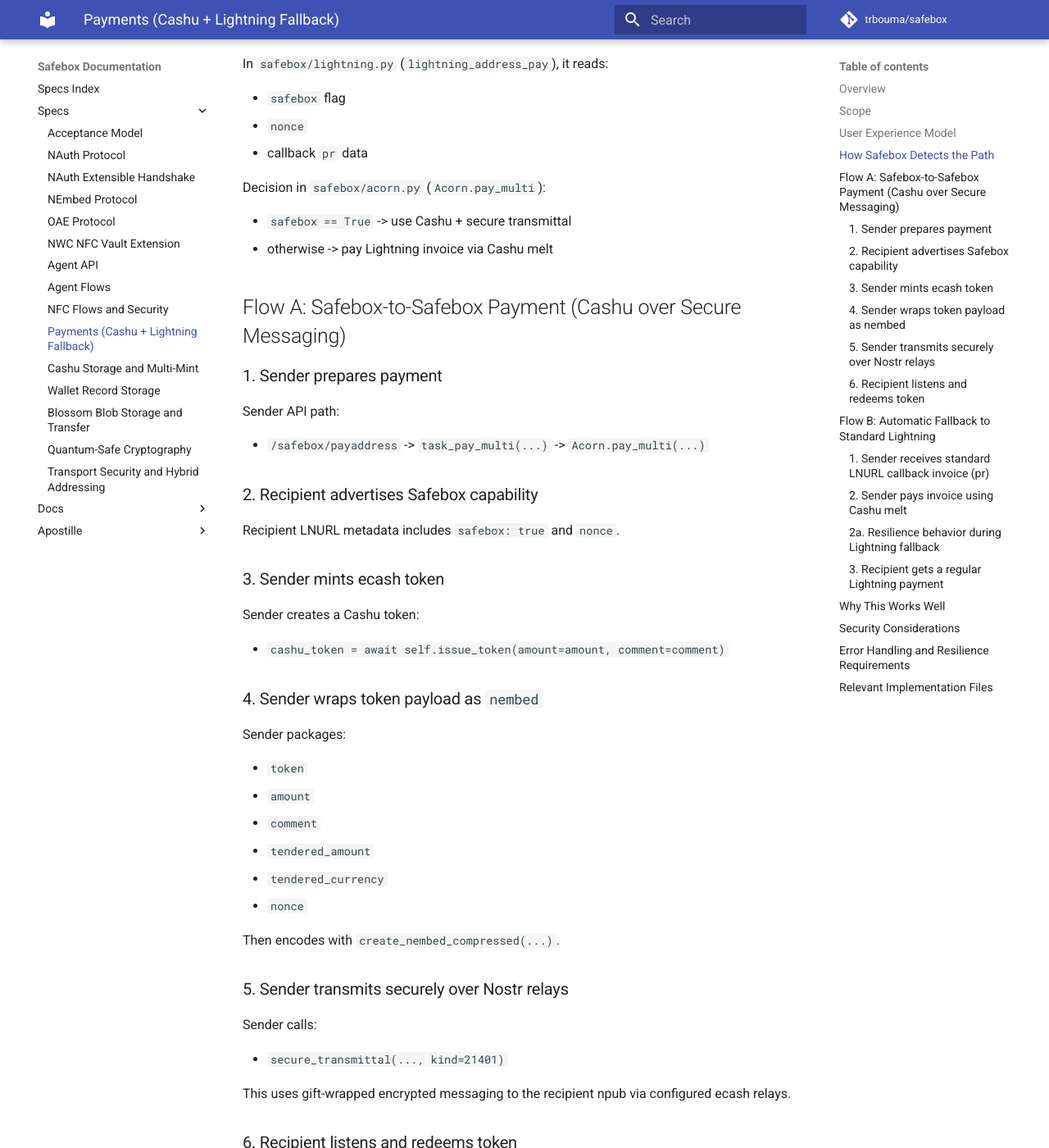
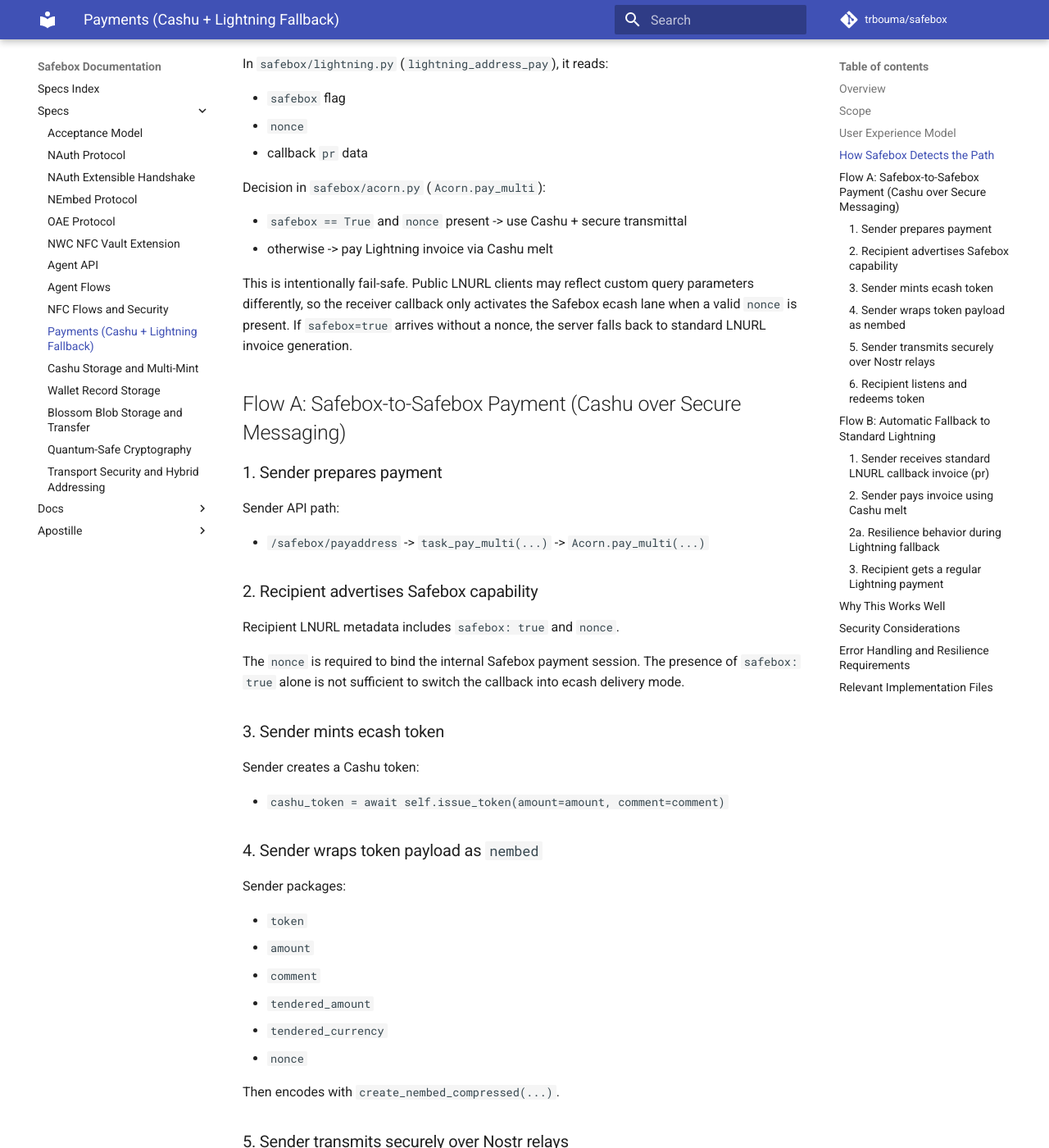
Before and after one commit to trbouma/safebox, an MkDocs documentation site: the page built from docs/specs/PAYMENTS-SAFEBOX-CASHU-LIGHTNING-FALLBACK.md, in a window 1280 px wide and 1400 px high, scrolled down 1126 px. Shown: the whole window at 82% size. Built offline with MkDocs 1.6.1 and Material for MkDocs 9.7.7, drawn with Linux system fonts in a browser that asks for light colours; comment, search, counter and statistics services are not loaded; some of the changed text lies outside the part shown.

```diff
--- a/docs/specs/PAYMENTS-SAFEBOX-CASHU-LIGHTNING-FALLBACK.md
+++ b/docs/specs/PAYMENTS-SAFEBOX-CASHU-LIGHTNING-FALLBACK.md
@@ -43,8 +43,13 @@
 
 Decision in `safebox/acorn.py` (`Acorn.pay_multi`):
 
-- `safebox == True` -> use Cashu + secure transmittal
+- `safebox == True` and `nonce` present -> use Cashu + secure transmittal
 - otherwise -> pay Lightning invoice via Cashu melt
+
+This is intentionally fail-safe. Public LNURL clients may reflect custom query
+parameters differently, so the receiver callback only activates the Safebox
+ecash lane when a valid `nonce` is present. If `safebox=true` arrives without a
+nonce, the server falls back to standard LNURL invoice generation.
 
 ## Flow A: Safebox-to-Safebox Payment (Cashu over Secure Messaging)
 
@@ -57,6 +62,10 @@
 ### 2. Recipient advertises Safebox capability
 
 Recipient LNURL metadata includes `safebox: true` and `nonce`.
+
+The `nonce` is required to bind the internal Safebox payment session. The
+presence of `safebox: true` alone is not sufficient to switch the callback into
+ecash delivery mode.
 
 ### 3. Sender mints ecash token
 
@@ -87,7 +96,7 @@
 
 ### 6. Recipient listens and redeems token
 
-On recipient side (`/lnpay/{name}` with `safebox=true`):
+On recipient side (`/lnpay/{name}` with `safebox=true` and valid `nonce`):
 
 - no Lightning invoice is created (`pr = None`)
 - background `handle_ecash(...)` polls `get_ecash_latest(...)`
@@ -98,11 +107,16 @@
 
 ## Flow B: Automatic Fallback to Standard Lightning
 
-If recipient is not Safebox-capable (`safebox` absent/false):
+If recipient is not Safebox-capable, or if the callback does not include a
+valid Safebox payment nonce:
 
 ### 1. Sender receives standard LNURL callback invoice (`pr`)
 
 `Acorn.pay_multi(...)` gets invoice via `lightning_address_pay(...)`.
+
+This fallback also covers interoperability cases where an external Lightning
+wallet preserves custom LNURL fields such as `safebox=true` but does not supply
+the Safebox `nonce` expected for internal ecash delivery.
 
 ### 2. Sender pays invoice using Cashu melt
 
@@ -140,6 +154,8 @@
 - `nonce` is included to correlate expected payment sessions and reduce replay/confusion.
 - Payloads are encoded in `nembed` for robust transport across QR/NFC/text channels.
 - Fallback keeps compatibility with the broader Lightning ecosystem when Safebox features are unavailable.
+- Public LNURL endpoints MUST fail closed to ordinary invoice mode when Safebox
+  callback state is incomplete or ambiguous.
 
 ## Error Handling and Resilience Requirements
 
```
Also changed, not shown: docs/devops/config-parameters-and-key-material-inventory.md (+7 -0 lines), 1 other file.
